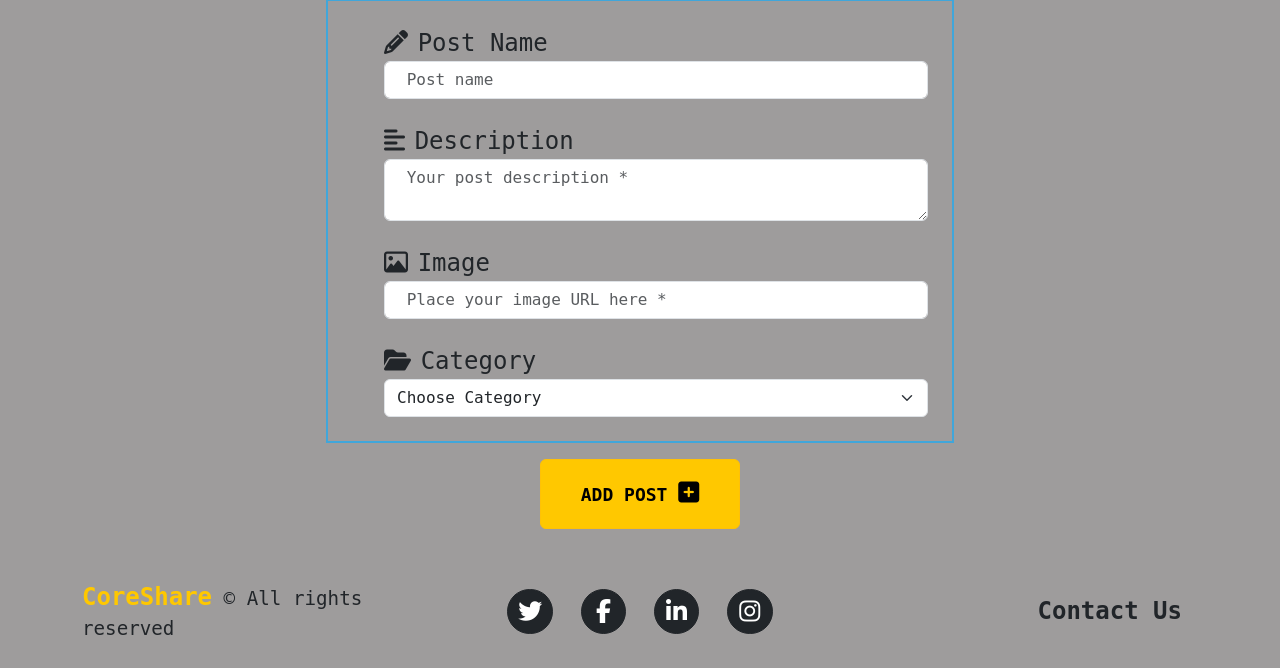
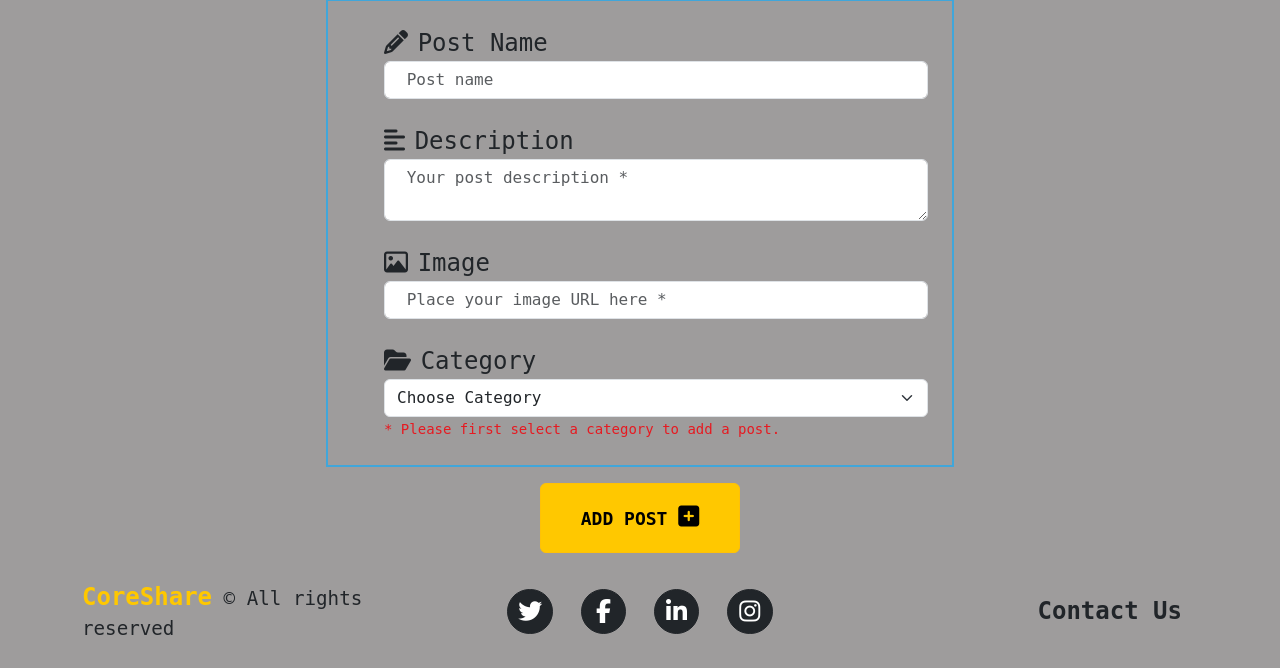
Before and after one commit to Esmael-Pinho/Third-Milestone-Project, a Flask app: page /add_post in a window 1280 px wide. Shown: the part 169-837 px from the top of the page. Run offline with Flask 2, Linux system fonts and the light colour scheme; data that the repository does not hold is empty; some libraries are stand-ins or nearby versions.

Commit message:
added a needed field in order to be able to create a post, and the jquery to deactivate the form method from post

```diff
--- a/coreshare/static/js/script.js
+++ b/coreshare/static/js/script.js
@@ -10,5 +10,26 @@ $(document).ready(function() {
         $("#contact-form").show();
     });
 
+    // Function to show/hide the message based on the selected value
+    function updateCategoryMessage() {
+        var selectedCategory = $("#category_id").val();
+        if (!selectedCategory || selectedCategory === "Choose Category") {
+            $("#categoryMessage").show();
+            // Disable the form submission
+            $("form").attr("onsubmit", "return false;");
+        } else {
+            $("#categoryMessage").hide();
+            // Enable the form submission and update the hidden input field
+            $("form").removeAttr("onsubmit");
+            $("#selectedCategory").val(selectedCategory);
+        }
+    }
+
+    // Attach the function to the change event of the dropdown
+    $("#category_id").change(updateCategoryMessage);
+
+    // Call the function initially to set the initial state
+    updateCategoryMessage();
+
 
   });
--- a/coreshare/templates/add_post.html
+++ b/coreshare/templates/add_post.html
@@ -34,7 +34,11 @@
                                 <option value="{{ category.id }}">{{ category.category_name }}</option>
                             {% endfor %}
                         </select>
+                        <small id="categoryMessage" class="form-text text-muted" style="display: none;">
+                            <span class="red">* Please first select a category to add a post.</span></small>
                     </li>
+                    <!-- Add a hidden input field to store the selected category -->
+                    <input type="hidden" id="selectedCategory" name="selectedCategory" value="">
                 </ul>
 
                 <!-- Submi a Post -->
```
Also changed, not shown: README.md.
